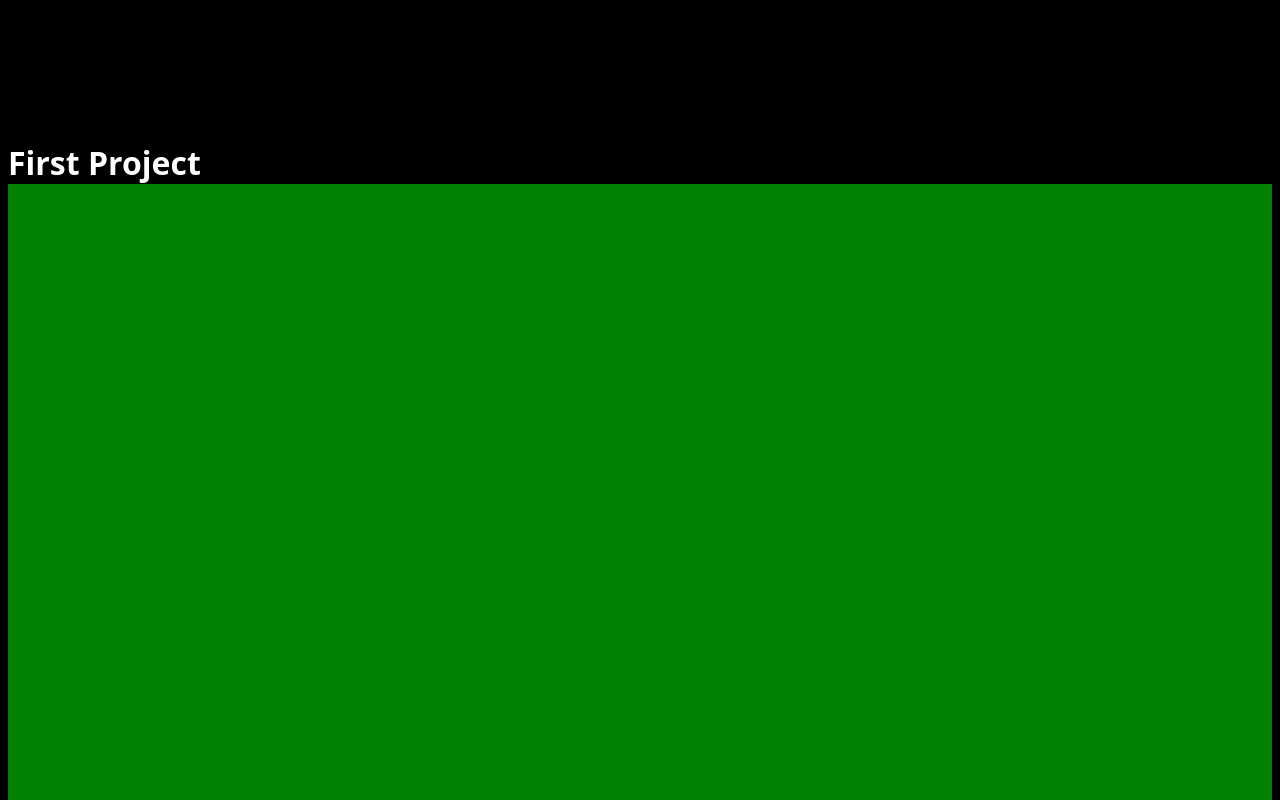
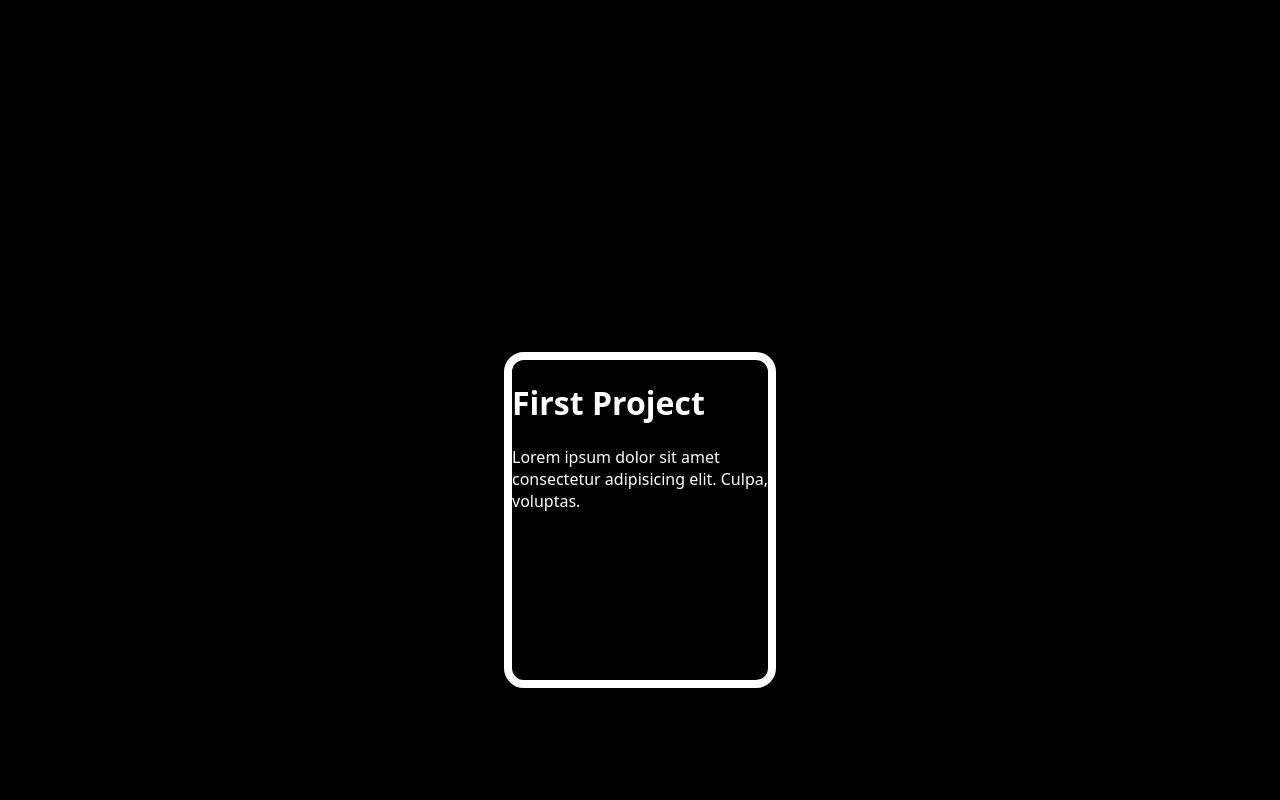
Before and after one commit to LouisWdev/myPortfolio, a React (Vite) app: page / in a window 1280 px wide. Shown: the part 1560-2360 px from the top of the page. Built offline with nearby package versions, Linux system fonts and the light colour scheme.

Commit message:
Portfolio card

```diff
--- a/src/Section/PortfolioSection.tsx
+++ b/src/Section/PortfolioSection.tsx
@@ -5,7 +5,7 @@ const PortfolioSection = () => {
     <MainContainer>
        <ProjectCard>
          <ProjectCardTitle>First Project</ProjectCardTitle>
-         <ProjectCardText></ProjectCardText>
+         <ProjectCardText>Lorem ipsum dolor sit amet consectetur adipisicing elit. Culpa, voluptas.</ProjectCardText>
        </ProjectCard>
     </MainContainer>
   )
@@ -15,10 +15,21 @@ export default PortfolioSection
 
 /* STYLED COMPONENTS */
 const MainContainer = styled.div`
+      display: flex;
       height: 100vh;
-      background-color: green;
+      justify-content: center;
+      align-items: center;
 `;
 
-const ProjectCard = styled.div``;
-const ProjectCardTitle = styled.h1``;
-const ProjectCardText = styled.p``;
+const ProjectCard = styled.div`
+      border: solid white 1vh;
+      width: 20vw;
+      height: 40vh;
+      border-radius: 20px;
+`;
+
+const ProjectCardTitle = styled.h1`
+`;
+
+const ProjectCardText = styled.p`
+`;
```
